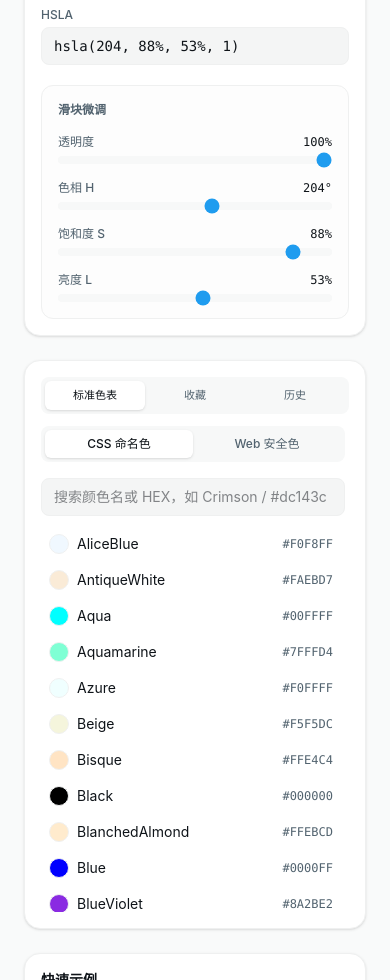
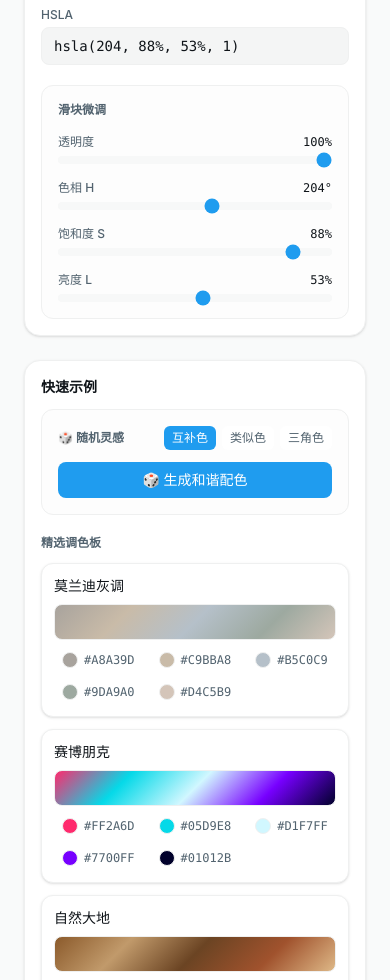
Before and after one commit to icetech233/icetool, a React (Vite) app: page /color in a window 390 px wide. Shown: the part 1020-2000 px from the top of the page. Built offline with nearby package versions, Linux system fonts and the light colour scheme.

Commit message:
refactor(ColorLabPage): 重构页面布局为左右固定比例瀑布流
移除原有的三列增强布局，改为左侧瀑布流承载核心模块，右侧固定区域放置工具箱和灵感墙，消除内部滚动和留白问题。

```diff
--- a/src/pages/ColorLabPage.tsx
+++ b/src/pages/ColorLabPage.tsx
@@ -1,10 +1,13 @@
 /**
  * ColorLabPage —— 「颜色实验室」主页面。
  *
- * 布局（方案 A：三列增强 + 全宽工作区）：
- * - 桌面端（lg+）：左列预览 + 中列转换器 + 右列快捷工具栏（含 快速示例/标准色表/收藏/历史 4 个 Tab）。
- * - 全宽区：上排「配色方案推荐(左) + 色彩趋势(右)」双栏；下排瀑布流「随机灵感墙」。
- * - 移动端：上下堆叠。
+ * 布局（左右固定比例 + 左栏瀑布流）：
+ * - 整体为左右两栏，固定比例（桌面 lg: 左 7 / 右 5）。移动端上下堆叠。
+ * - 左栏：核心内容（实时预览 / 转换器 / 快速示例 / 配色推荐 / 色彩趋势），
+ *   以瀑布流（CSS columns）填充，高度自适应、无内部滚动条、无抖屏。
+ * - 右栏：固定区域，自上而下放置「工具箱（3 Tab）」与「随机灵感墙」。
+ *   工具箱位置恒定（不随左栏瀑布流流动），右栏拥有自身独立高度，
+ *   不会被左栏拖出大面积留白，切 Tab 也不位移。
  *
  * 数据持久化：收藏与历史均写入浏览器本地 IndexedDB，刷新不丢失。
  */
@@ -78,6 +81,27 @@ export default function ColorLabPage() {
     { key: 'history', label: '历史' },
   ];
 
+  // 统一卡片容器（标题 + 内容），用于瀑布流各模块
+  const Card = ({
+    title,
+    children,
+    className,
+  }: {
+    title: string;
+    children: React.ReactNode;
+    className?: string;
+  }) => (
+    <div
+      className={[
+        'mb-6 break-inside-avoid rounded-2xl border border-border bg-card p-4 shadow-sm',
+        className ?? '',
+      ].join(' ')}
+    >
+      <h2 className="mb-3 text-sm font-semibold text-foreground">{title}</h2>
+      {children}
+    </div>
+  );
+
   return (
     <div className="flex flex-col gap-6">
       {/* 标题区 */}
@@ -89,27 +113,46 @@ export default function ColorLabPage() {
         </p>
       </header>
 
-      {/* 主体：三区块自适应布局 */}
-      <div className="grid grid-cols-1 gap-6 lg:grid-cols-12">
-        {/* 左：实时预览 */}
-        <section className="lg:col-span-4">
+      {/* 左右固定比例布局：左栏瀑布流核心内容，右栏固定放工具箱 + 灵感墙 */}
+      <div className="flex flex-col gap-6 lg:flex-row lg:items-start">
+        {/* 左栏：核心内容瀑布流（自适应列数，高度随内容，无内部滚动条） */}
+        <div className="min-w-0 columns-1 gap-6 md:columns-2 lg:flex-1 lg:columns-2 xl:columns-3">
+          {/* 实时预览 */}
+          <Card title="实时预览">
+            <ColorPreview hexa={converter.values.hexa} onFavorite={handleFavoriteColor} />
+          </Card>
+
+          {/* 转换器 */}
+          <Card title="转换器">
+            <ColorConverter converter={converter} />
+          </Card>
+
+          {/* 快速示例 */}
+          <Card title="快速示例">
+            <QuickExamples onPick={handlePick} />
+          </Card>
+
+          {/* 配色方案推荐 */}
+          <Card title="配色方案推荐">
+            <SchemeRecommend
+              currentHex={converter.values.hexa}
+              onPick={handlePick}
+              onApplyScheme={handleApplyScheme}
+              onFavoriteScheme={handleFavoriteScheme}
+            />
+          </Card>
+
+          {/* 色彩趋势 */}
+          <Card title="色彩趋势">
+            <ColorTrends refreshKey={refreshKey} />
+          </Card>
+        </div>
+
+        {/* 右栏（固定宽度）：工具箱 + 随机灵感墙，位置恒定、不随左栏流动 */}
+        <aside className="flex w-full flex-col gap-6 lg:w-[380px] lg:flex-none xl:w-[420px]">
+          {/* 工具箱（3 个 Tab，固定右上区域，切 Tab 不位移） */}
           <div className="rounded-2xl border border-border bg-card p-4 shadow-sm">
-            <h2 className="mb-3 text-sm font-semibold text-foreground">实时预览</h2>
-            <ColorPreview hexa={converter.values.hexa} onFavorite={handleFavoriteColor} />
-          </div>
-        </section>
-
-        {/* 中：转换器 */}
-        <section className="lg:col-span-5">
-          <div className="rounded-2xl border border-border bg-card p-4 shadow-sm">
-            <h2 className="mb-3 text-sm font-semibold text-foreground">转换器</h2>
-            <ColorConverter converter={converter} />
-          </div>
-        </section>
-
-        {/* 右：工具栏（3 个 Tab；固定高度可滚动，避免被中列等高拖出留白） */}
-        <section className="lg:col-span-3">
-          <div className="flex h-full flex-col rounded-2xl border border-border bg-card p-4 shadow-sm">
+            <h2 className="mb-3 text-sm font-semibold text-foreground">工具箱</h2>
             <div className="mb-3 inline-flex w-full rounded-lg bg-muted p-1">
               {TABS.map((t) => (
                 <button
@@ -127,8 +170,6 @@ export default function ColorLabPage() {
               ))}
             </div>
 
-            {/* 固定高度 + 内部滚动，使右列始终"满"，无突兀空白 */}
-            <div className="min-h-0 flex-1 overflow-y-auto pr-1" style={{ maxHeight: '520px' }}>
             {toolTab === 'standard' && <StandardColors onPick={handlePick} />}
             {toolTab === 'favorites' && (
               <FavoritesPanel
@@ -139,42 +180,8 @@ export default function ColorLabPage() {
             )}
             {toolTab === 'history' && <HistoryPanel onPick={handlePick} refreshKey={refreshKey} />}
           </div>
-          </div>
-        </section>
-      </div>
 
-      {/* 快速示例：独立全宽 section（从右侧 Tab 拆出，宽度更充裕） */}
-      <section>
-        <div className="rounded-2xl border border-border bg-card p-4 shadow-sm">
-          <h2 className="mb-3 text-sm font-semibold text-foreground">快速示例</h2>
-          <QuickExamples onPick={handlePick} />
-        </div>
-      </section>
-
-      {/* 全宽区：配色推荐 + 色彩趋势 双栏 */}
-      <div className="grid grid-cols-1 gap-6 lg:grid-cols-12">
-        <section className="lg:col-span-7">
-          <div className="rounded-2xl border border-border bg-card p-4 shadow-sm">
-            <h2 className="mb-3 text-sm font-semibold text-foreground">配色方案推荐</h2>
-            <SchemeRecommend
-              currentHex={converter.values.hexa}
-              onPick={handlePick}
-              onApplyScheme={handleApplyScheme}
-              onFavoriteScheme={handleFavoriteScheme}
-            />
-          </div>
-        </section>
-
-        <section className="lg:col-span-5">
-          <div className="rounded-2xl border border-border bg-card p-4 shadow-sm">
-            <h2 className="mb-3 text-sm font-semibold text-foreground">色彩趋势</h2>
-            <ColorTrends refreshKey={refreshKey} />
-          </div>
-        </section>
-      </div>
-
-      {/* 全宽区：瀑布流随机灵感墙（方案 B） */}
-      <section>
+          {/* 随机灵感墙（右栏固定区域内，内部用瀑布流） */}
           <div className="rounded-2xl border border-border bg-card p-4 shadow-sm">
             <h2 className="mb-3 text-sm font-semibold text-foreground">随机灵感墙</h2>
             <InspirationWall
@@ -183,7 +190,8 @@ export default function ColorLabPage() {
               injected={injectedScheme}
             />
           </div>
-      </section>
+        </aside>
+      </div>
 
       {/* 全局 Toast */}
       {actions.toast && (
```
Lines whose indentation alone changed are shown as unchanged.
